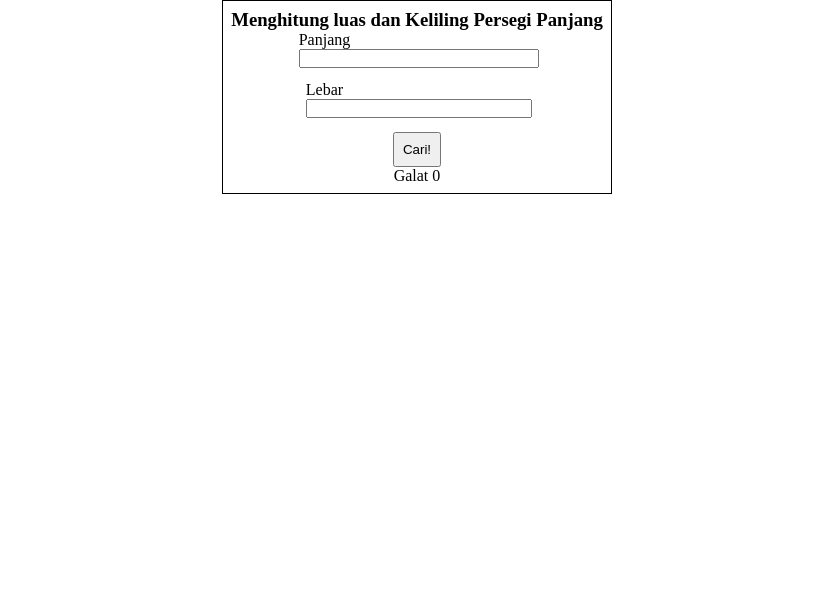
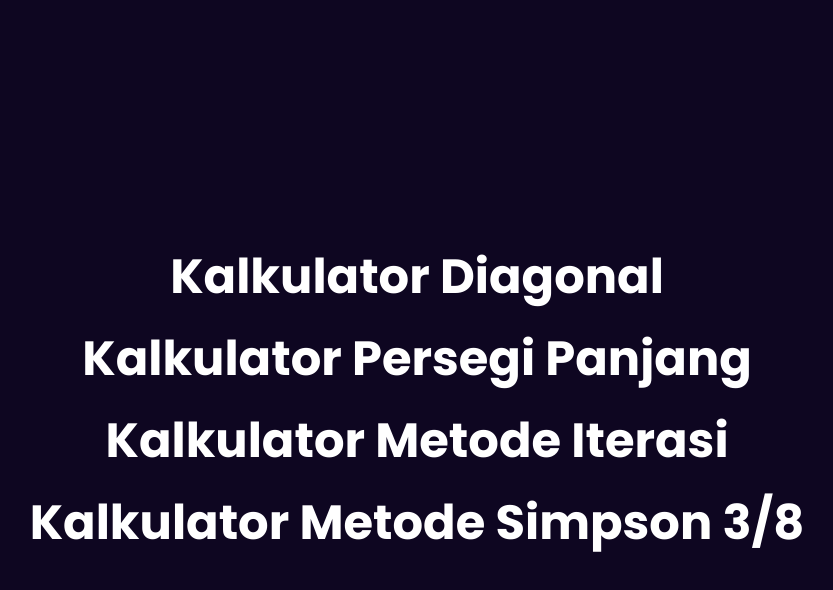
Before and after one commit to fasyaais/fasyaais.github.io, a plain HTML site: page index.html in a window 1280 px wide. Shown: the whole page, without its empty margins (223-1056 px from the left). Drawn offline with Linux system fonts and the light colour scheme.

Commit message:
Update index.html

```diff
--- a/index.html
+++ b/index.html
@@ -1,42 +1,114 @@
-<!DOCTYPE html>
-<html lang="en">
+<!doctype html>
+<html>
 <head>
-    <meta charset="UTF-8">
-    <meta name="viewport" content="width=device-width, initial-scale=1.0">
-    <title>Metode numerik</title>
+  <meta charset="utf-8">
+  <meta name="viewport" content="width=device-width, initial-scale=1.0">
+  <title>List Item Hover Effects</title>
+  <link rel="stylesheet" href="home.css">
+  <script>
+    $('.plus-btn').click(function(){
+      $('body').toggleClass('menu-open');
+    })
+  </script>
+  <style>
+    @import url('https://fonts.googleapis.com/css?family=Poppins:200,300,400,500,600,700,800,900&display=swap');
+* {
+  margin: 0;
+  padding: 0;
+  box-sizing:
+  border-box;
+  font-family: 'Poppins', sans-serif;
+}
+body {
+  display: flex;
+  justify-content: center;
+  align-items: center;
+  min-height: 100vh;
+  overflow: hidden;
+}
+ul {
+  position: relative;
+ }
 
-    <link rel="stylesheet" href="style.css">
+ul li {
+  list-style: none;
+  text-align: center;
+}
+ul li a {
+  color: white;
+  text-decoration: none;
+  font-size: 3em;
+  padding: 5px 20px;
+  display: inline-flex;
+  font-weight: 700;
+  transition: 0.5s;
+}
+ul:hover li a {
+  color: #0002;
+}
+ul li:hover a {
+  color: #000;
+}
+ul li a:before {
+  content: '';
+  position: absolute;
+  top: 50%;
+  left: 40%;
+  transform: translate(-50%,-50%);
+  display: flex;
+  justify-content: center;
+  align-items: center;
+  font-size: 1.8em;
+  color: rgba(0,0,0,.1);
+  border-radius: 50%;
+  z-index: -1;
+  opacity: 0;
+  font-weight: 900;
+  text-transform: uppercase;
+  letter-spacing: 500px;
+  transition: letter-spacing 0.5s,left 0.5s;
+}
+ul li a:hover:before {
+  content: attr(data-text);
+  opacity: 1;
+  left: 50%;
+  letter-spacing: 10px;
+  width: 1800px;
+  height: 1800px;
+}
+ul li:nth-child(6n+1) a:before {
+  background: #81ecec;
+}
+ul li:nth-child(6n+2) a:before {
+  background: #ff7675;
+}
+ul li:nth-child(6n+3) a:before {
+  background: #55efc4;
+}
+ul li:nth-child(6n+4) a:before {
+  background: #a29bfe;
+}
+ul li:nth-child(6n+5) a:before {
+  background: #fd79a8;
+}
+ul li:nth-child(6n+6) a:before {
+  background: #ffeaa7; }
+  </style>
 </head>
-<body>
-    <div class="container">
-        <h3>Menghitung luas dan Keliling Persegi Panjang</h3>
-        <div id="panjang">
-            <label for="">Panjang</label>
-            <input type="text" class="panjang">
-        </div>
-        <div id="lebar">
-            <label for="">Lebar</label>
-        <input type="text" class="lebar">
-        </div>
-        <div class="btn">
-            <button class="submit">Cari!</button>
-        </div>
-        <p class="result"></p>
-        <p>Galat 0</p>
-    </div>
-<script>
-    const submit = document.querySelector(".submit")
-    const result = document.querySelector(".result")
-
-    submit.addEventListener("click", () =>{
-        const panjang = parseFloat(document.querySelector(".panjang").value)
-        const lebar = parseFloat(document.querySelector(".lebar").value)
-
-        let luas = panjang * lebar
-        let keliling = 2*(panjang+lebar)
-        let diagonal = Math.sqrt(panjang*panjang+lebar*lebar)
-        result.innerHTML = `Luas : ${luas},  keliling : ${keliling}diagonal : ${diagonal}`
-    })
-</script>
+<body style="background: #0e0621;">
+  <ul>
+    <li>
+      <a href="diagonal.html" data-text="Diagonal">Kalkulator Diagonal</a>
+    </li>
+    <li>
+      <a href="kalkulator menghitung persegi panjang.html" data-text="Persegi Panjang">Kalkulator Persegi Panjang</a>
+    </li>
+    <li>
+      <a href="meotdenumerik.html" data-text="Metode Iterasi Next">Kalkulator Metode Iterasi</a>
+    </li>
+    <li>
+      <a href="simpson.html" data-text="Metode Simpson">Kalkulator Metode Simpson 3/8</a>
+    </li>
+  </ul>
 </body>
 </html>
```
